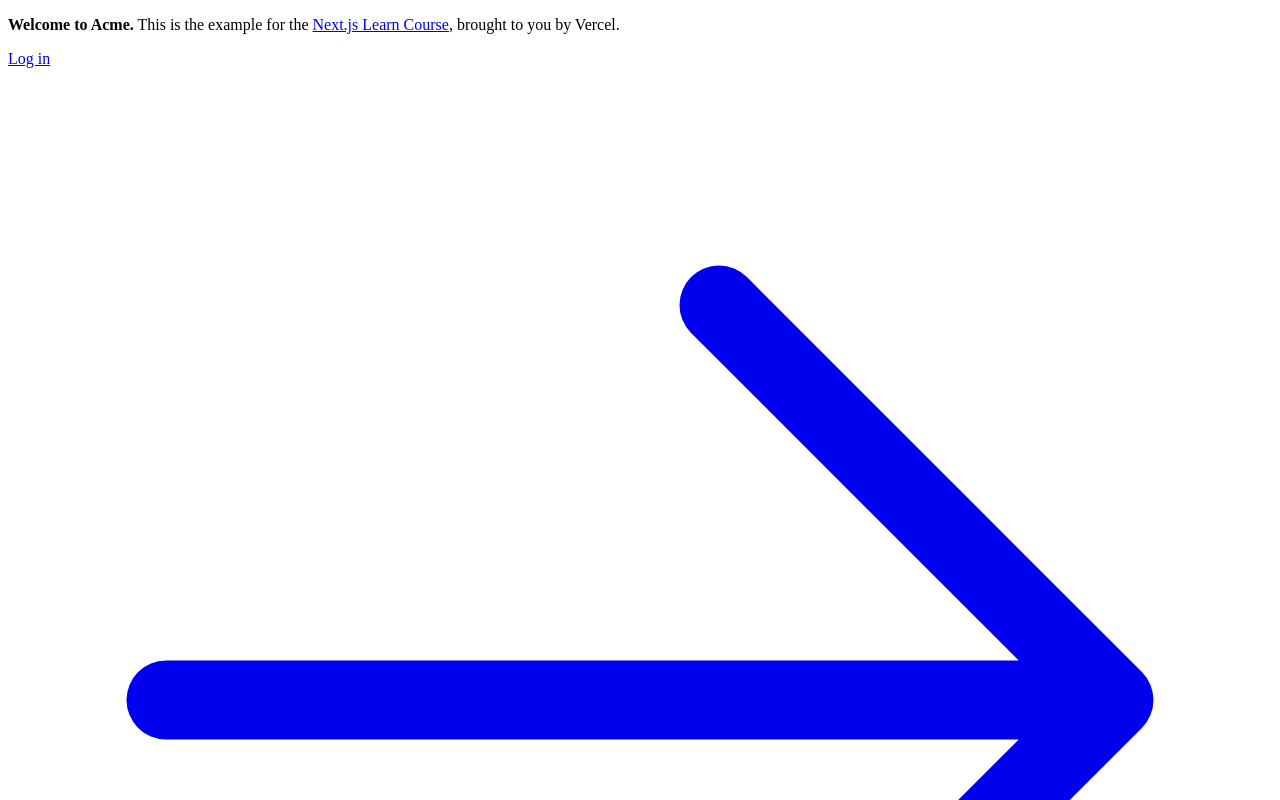
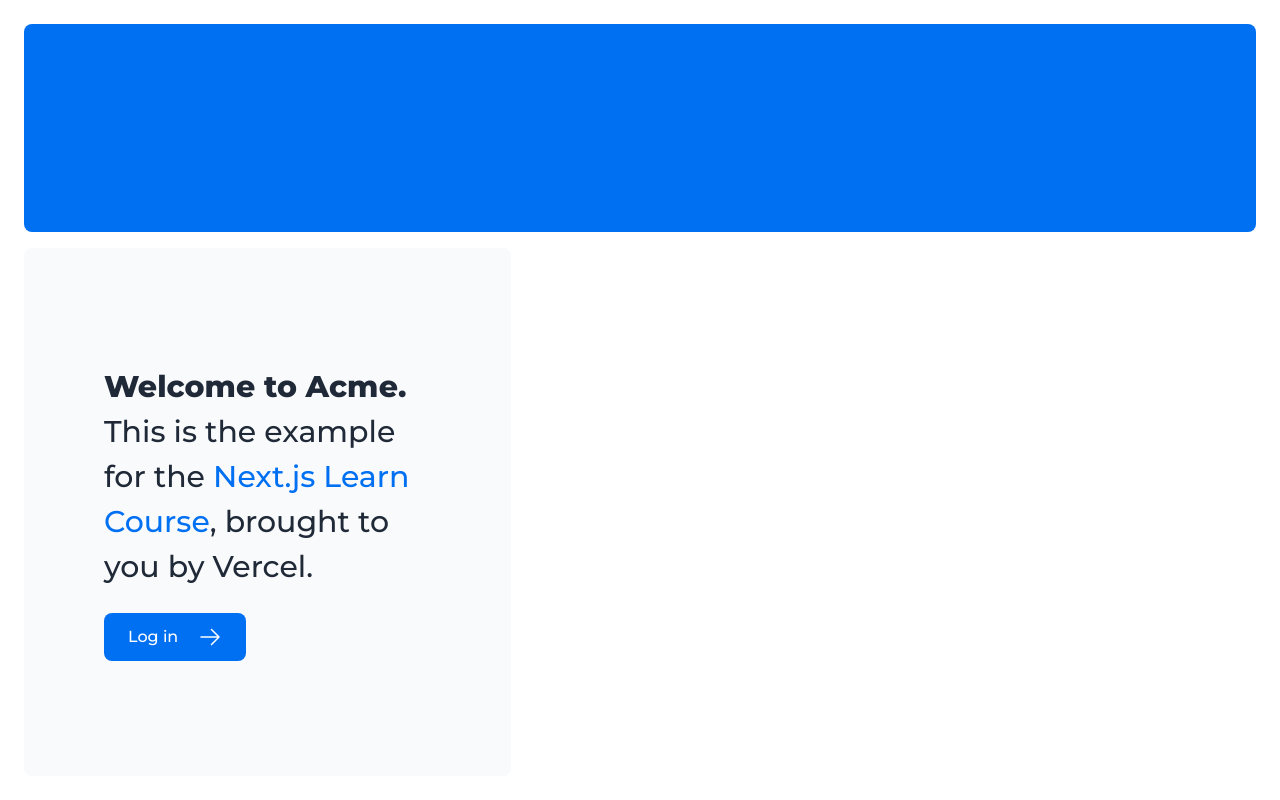
Before and after one commit to RRCris/Course-NextJS14, a Next.js app: page / in a window 1280 px wide. Shown: the top 800 px of the page. Built offline with nearby package versions, Linux system fonts and the light colour scheme.

Commit message:
add font from nextjs-googlefonts

```diff
--- a/app/layout.tsx
+++ b/app/layout.tsx
@@ -1,3 +1,6 @@
+import '@/app/ui/global.css';
+import { montserrat } from '@/app/ui/fonts';
+
 export default function RootLayout({
   children,
 }: {
@@ -5,7 +8,10 @@
 }) {
   return (
     <html lang="en">
-      <body>{children}</body>
+      <head>
+        <title>Vercel Course</title>
+      </head>
+      <body className={`${montserrat.className} antialiased`}>{children}</body>
     </html>
   );
 }
--- /dev/null
+++ b/app/ui/fonts.ts
@@ -0,0 +1,6 @@
+import { Montserrat } from 'next/font/google';
+
+export const montserrat = Montserrat({
+  subsets: ['latin'],
+  weight: ['100', '300', '500', '800'],
+});
```
